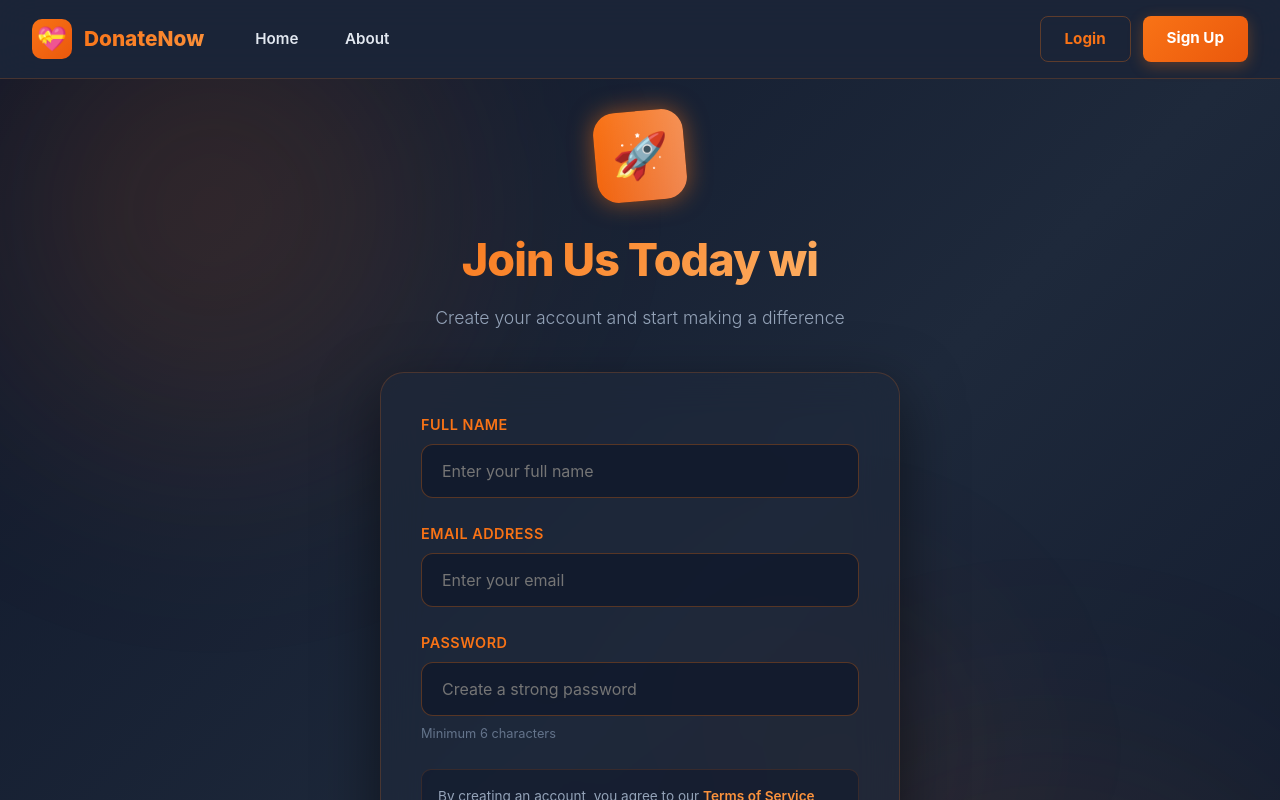
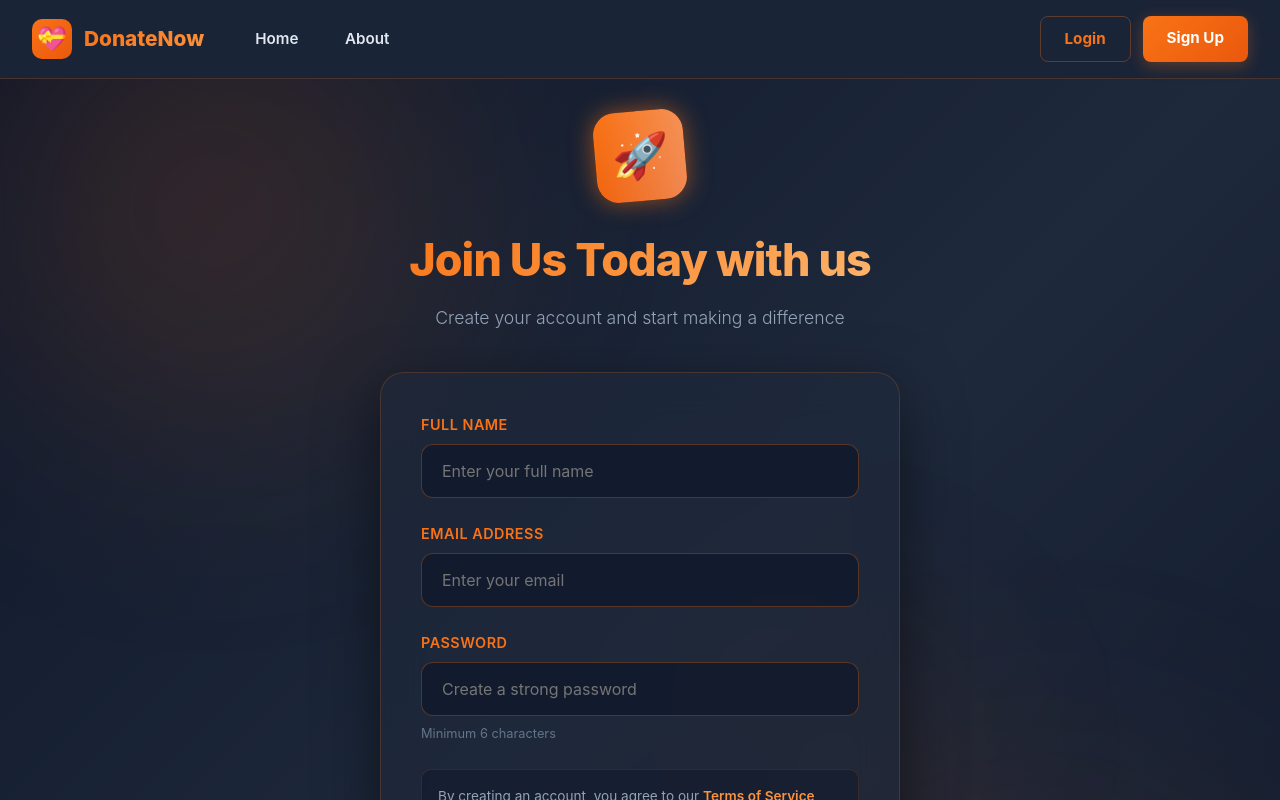
Before and after one commit to Irasha-Senarathna/devops-donation-campaign, a React (Vite) app in the folder frontend/: page /signup in a window 1280 px wide. Shown: the top 800 px of the page. Built offline with nearby package versions, Linux system fonts and the light colour scheme.

Commit message:
Full name change

```diff
--- a/frontend/src/pages/Login.jsx
+++ b/frontend/src/pages/Login.jsx
@@ -148,7 +148,7 @@ export default function Login() {
             marginBottom: '0.5rem',
             letterSpacing: '-0.02em'
           }}>
-            Welcome Back
+            Irasha Senarathna
           </h1>
           <p style={{
             color: '#94a3b8',
--- a/frontend/src/pages/Signup.jsx
+++ b/frontend/src/pages/Signup.jsx
@@ -165,7 +165,7 @@ export default function Signup() {
             marginBottom: '0.5rem',
             letterSpacing: '-0.02em'
           }}>
-            Join Us Today wi
+            Join Us Today with us
           </h1>
           <p style={{
             color: '#94a3b8',
```
